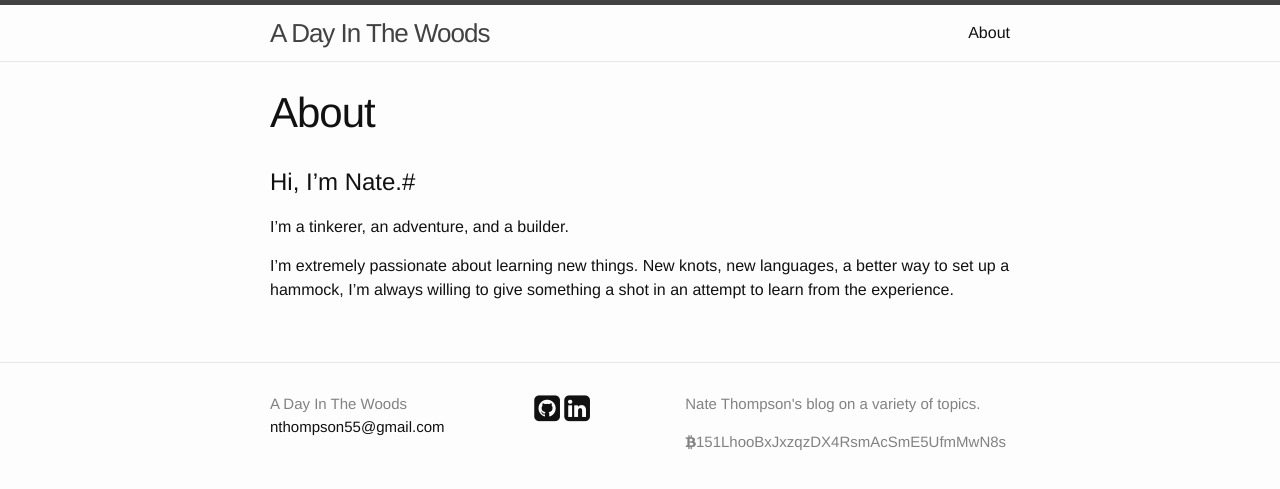
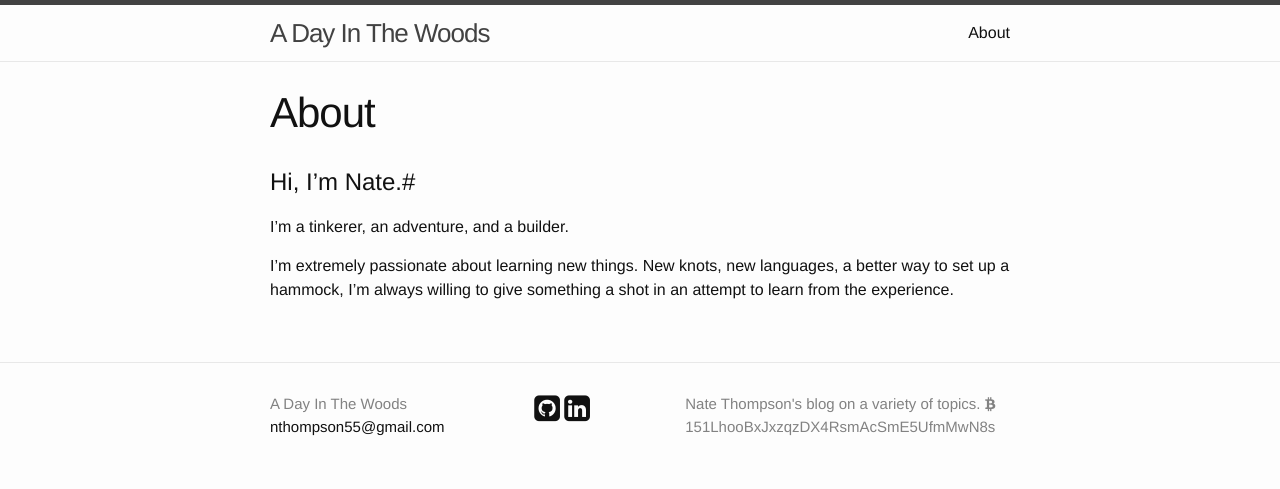
Before and after one commit to Felttrip/felttrip.github.io, a Jekyll site: the page built from about.md, in a window 1280 px wide. Shown: the top 489 px of the page. Built offline with Jekyll 4.4.1, drawn with Linux system fonts in a browser that asks for light colours; nearby versions of some CDN libraries.

Commit message:
slight formatting change

```diff
--- a/_includes/footer.html
+++ b/_includes/footer.html
@@ -20,8 +20,11 @@
       </div>
 
       <div class="footer-col  footer-col-3">
-        <p class="text">{{ site.description }}</p>
-        <i class="fa fa-btc"></i>{{site.bitcoin}}
+        <p class="text">
+            {{ site.description }}
+            <i class="fa fa-btc"></i>{{site.bitcoin}}
+        </p>
+
       </div>
     </div>
 
```
